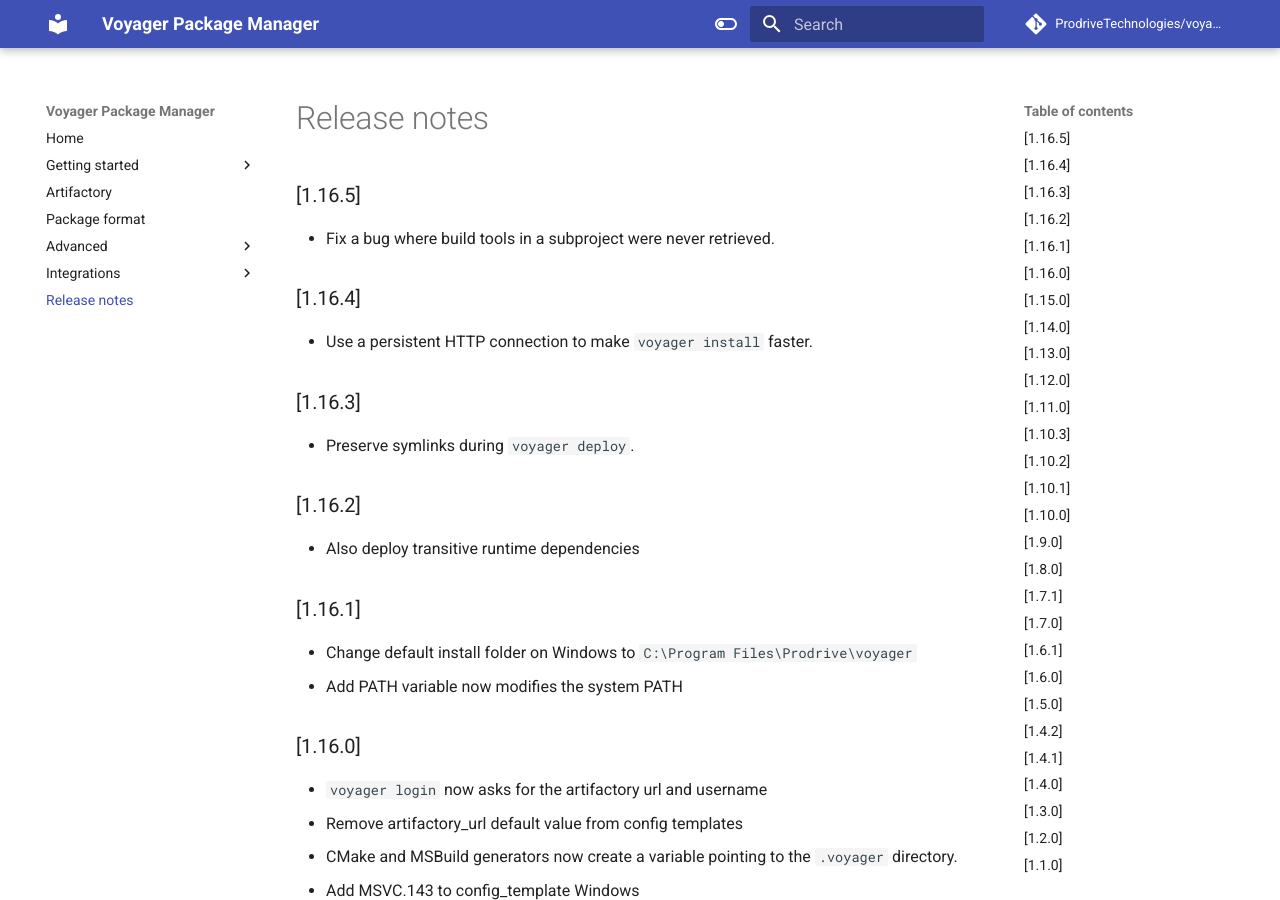
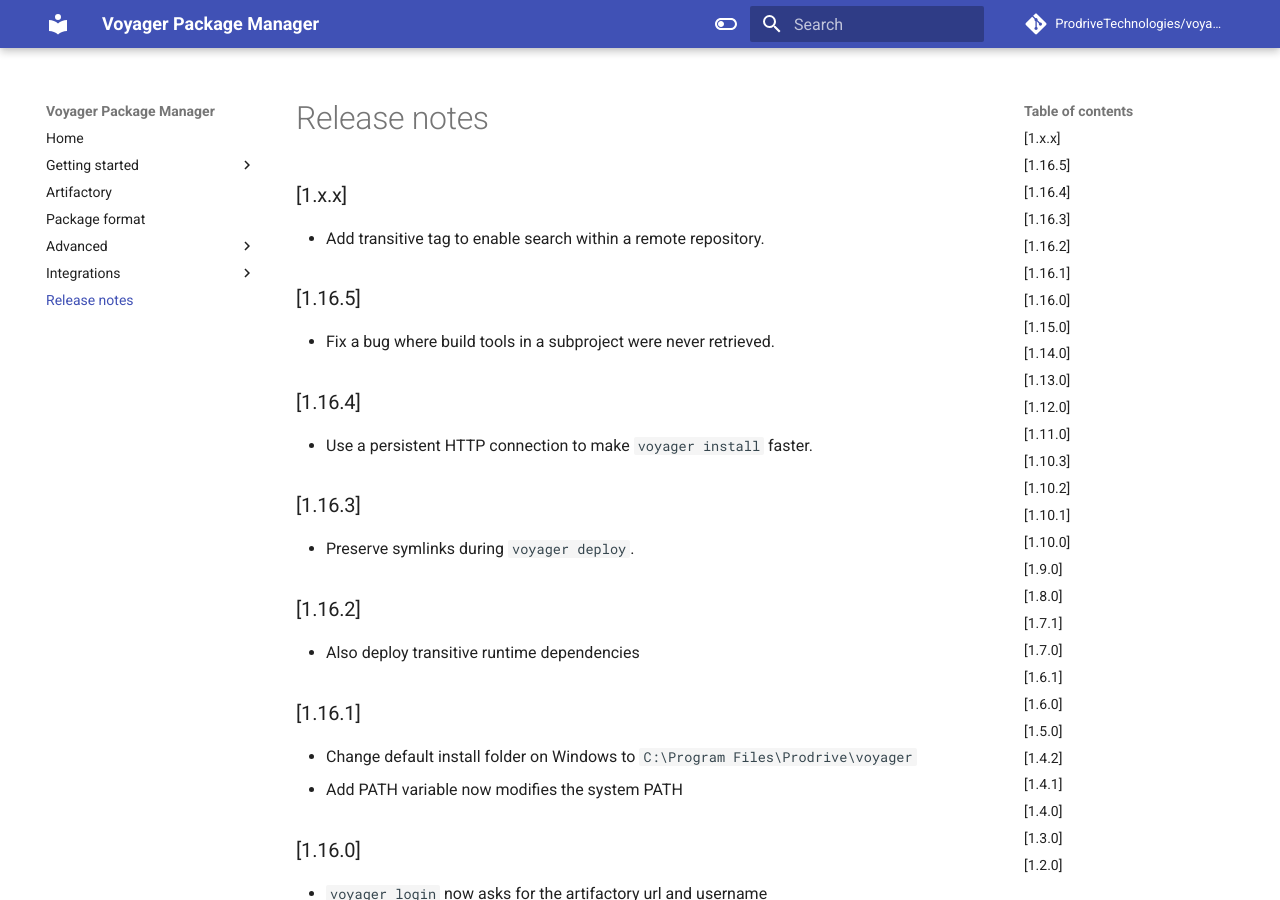
Before and after one commit to ProdriveTechnologies/voyager, an MkDocs documentation site: the page built from docs/release-notes.md, in a window 1280 px wide and 900 px high. Built offline with MkDocs 1.6.1 and Material for MkDocs 9.7.7, drawn with Linux system fonts in a browser that asks for light colours; comment, search, counter and statistics services are not loaded.

Commit message:
Update release-notes.

```diff
--- a/docs/release-notes.md
+++ b/docs/release-notes.md
@@ -1,4 +1,7 @@
 # Release notes
+
+### [1.x.x]
+- Add transitive tag to enable search within a remote repository.
 
 ### [1.16.5]
 - Fix a bug where build tools in a subproject were never retrieved.
```
